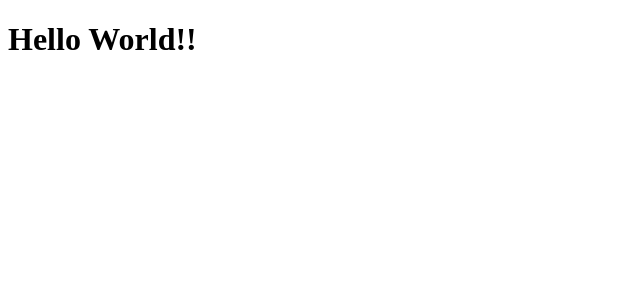
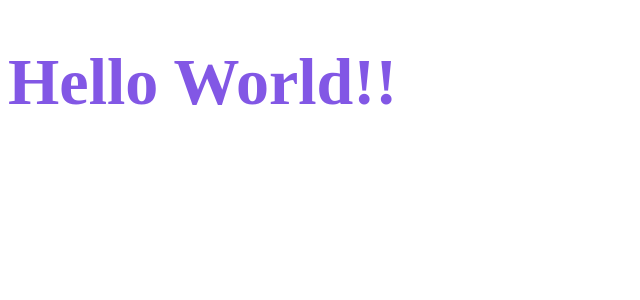
Before and after one commit to EzequielAlmarone/eamoney, a React (Create React App) app: page / in a window 1280 px wide. Shown: the top 300 px of the page, without its empty margins (0-640 px from the left). Built offline with nearby package versions, Linux system fonts and the light colour scheme.

Commit message:
Adicionando o styled components e exemplificaçao

```diff
--- a/package.json
+++ b/package.json
@@ -6,6 +6,7 @@
     "react": "^17.0.2",
     "react-dom": "^17.0.2",
     "react-scripts": "4.0.3",
+    "styled-components": "^5.3.0",
     "web-vitals": "^1.0.1"
   },
   "devDependencies": {
@@ -16,6 +17,7 @@
     "@types/node": "^12.0.0",
     "@types/react": "^17.0.0",
     "@types/react-dom": "^17.0.0",
+    "@types/styled-components": "^5.1.10",
     "typescript": "^4.1.2"
   },
   "scripts": {
--- a/src/App.tsx
+++ b/src/App.tsx
@@ -1,8 +1,13 @@
+import styled from 'styled-components';
 
+const Title = styled.h1`
+font-size: 66px;
+color: #8257e5;
+`
 export function App() {
   return (
     <div className="App">
-      <h1>Hello World!!</h1>
+      <Title>Hello World!!</Title>
     </div>
   );
 }
```
Also changed, not shown: 1 other file (tests, documents, lock files or other folders).
